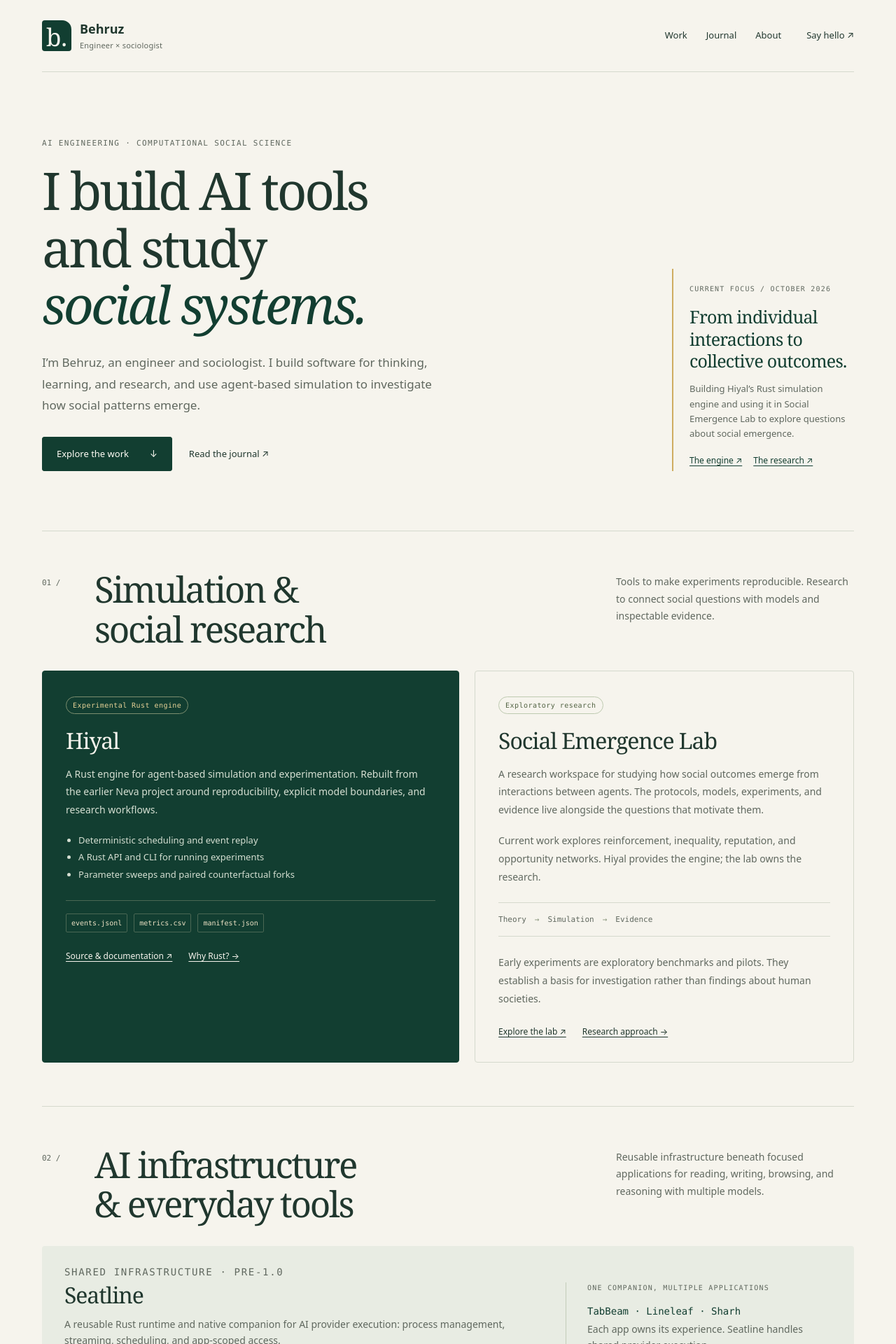
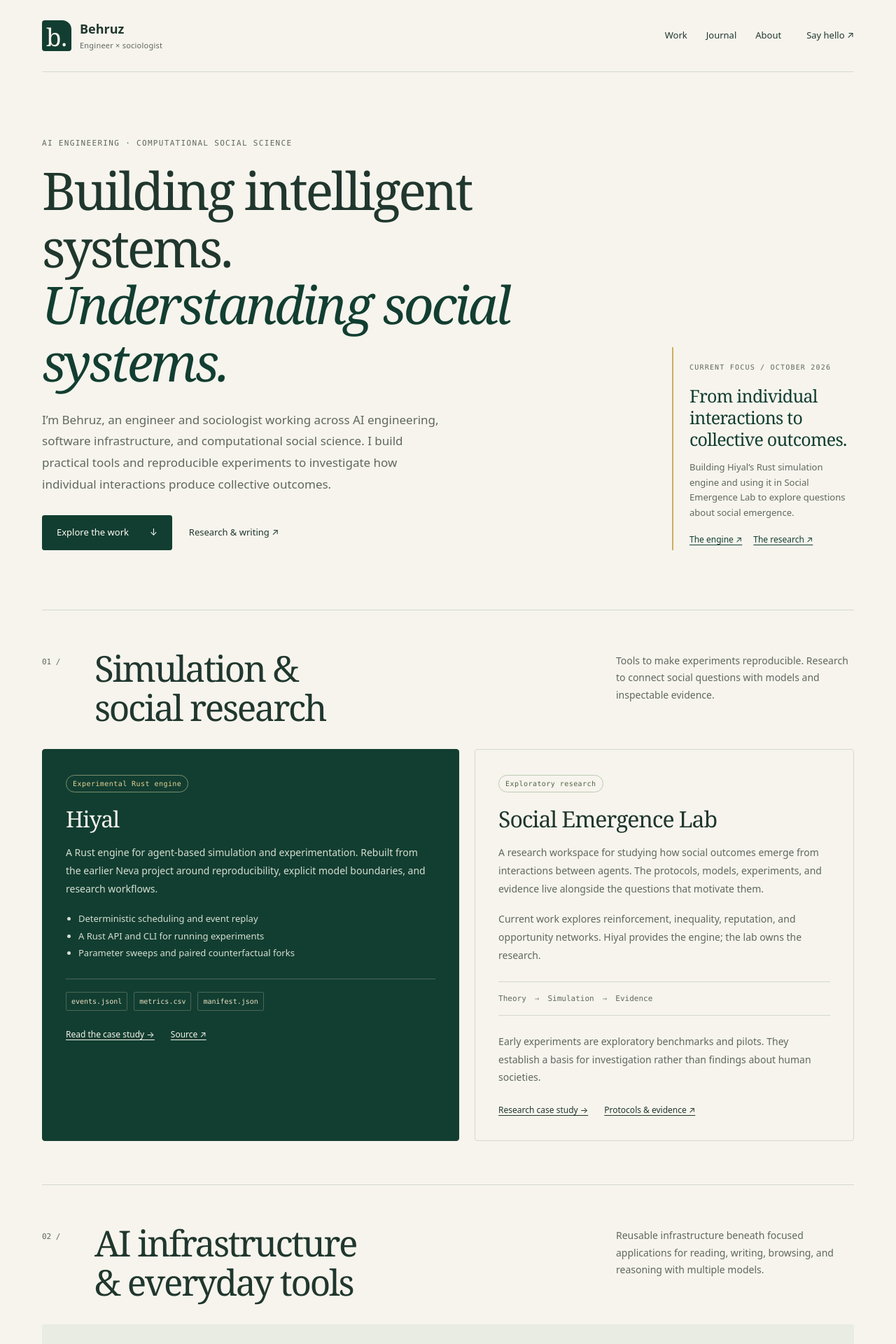
Before and after one commit to davletovb/davletovb.github.io, a Jekyll site: the page built from index.md, in a window 1280 px wide. Shown: the top 1920 px of the page at 70% size. Built offline with Jekyll 4.4.1, drawn with Linux system fonts in a browser that asks for light colours; some of the changed text lies outside the part shown.

Commit message:
Expand research portfolio, add case studies and continuous journal (#1)

```diff
--- a/_config.yml
+++ b/_config.yml
@@ -1,5 +1,5 @@
 title: Behruz — Engineer × Sociologist
-description: AI tools, Rust infrastructure, and reproducible agent-based research. Selected projects and field notes by Behruz.
+description: AI engineering, Rust infrastructure, and computational social science. Projects, research case studies and writing by Behruz.
 url: https://behruz.me
 baseurl: ""
 timezone: Asia/Tashkent
--- a/_includes/recent-notes.html
+++ b/_includes/recent-notes.html
@@ -1,6 +1,6 @@
+{% assign recent_notes = site.pages | where: "kind", "note" | sort: "note_date" | reverse %}
 <ul class="writing-list">
-    <li><a href="/journal/hiyal-rust/"><time datetime="2026-10-21">21 OCT 2026</time><span class="writing-title">Rebuilding Hiyal around reproducibility<span class="writing-description">The move from Python to a Rust engine with open research outputs.</span></span><span aria-hidden="true">↗</span></a></li>
-    <li><a href="/journal/one-companion-many-apps/"><time datetime="2026-10-21">21 OCT 2026</time><span class="writing-title">One companion, several AI applications<span class="writing-description">The boundary between Seatline’s runtime and each application’s purpose.</span></span><span aria-hidden="true">↗</span></a></li>
-    <li><a href="/journal/simulation-and-evidence/"><time datetime="2026-10-21">21 OCT 2026</time><span class="writing-title">From a social question to inspectable evidence<span class="writing-description">How Social Emergence Lab separates models, benchmarks, and findings.</span></span><span aria-hidden="true">↗</span></a></li>
-    <li><a href="/journal/building-bandup/"><time datetime="2026-10-21">21 OCT 2026</time><span class="writing-title">Building a more purposeful learning loop<span class="writing-description">BandUp, Studio, and the relationship between practice and feedback.</span></span><span aria-hidden="true">↗</span></a></li>
-  </ul>
+{% for entry in recent_notes limit: 8 %}
+  <li><a href="{{ entry.url | relative_url }}"><time datetime="{{ entry.note_date }}">{{ entry.note_date | date: "%d %b %Y" | upcase }}</time><span class="writing-title">{{ entry.title | escape }}<span class="writing-description">{{ entry.description | escape }}</span></span><span aria-hidden="true">↗</span></a></li>
+{% endfor %}
+</ul>
--- a/_layouts/default.html
+++ b/_layouts/default.html
@@ -14,7 +14,22 @@
   <meta property="og:title" content="{{ page.title | default: site.title | escape }}">
   <meta property="og:description" content="{{ page.description | default: site.description | escape }}">
   <meta property="og:url" content="{{ page.url | absolute_url }}">
-  <meta name="twitter:card" content="summary">
+  {% if page.image %}<meta property="og:image" content="{{ page.image | absolute_url }}"><meta name="twitter:image" content="{{ page.image | absolute_url }}">{% endif %}
+  <meta name="twitter:card" content="{% if page.image %}summary_large_image{% else %}summary{% endif %}">
+  <link rel="alternate" type="application/atom+xml" title="Behruz · Journal" href="{{ '/feed.xml' | absolute_url }}">
+  {% if page.home %}
+  <script type="application/ld+json">
+  {"@context":"https://schema.org","@type":"Person","name":"Behruz","url":"{{ '/' | absolute_url }}","description":"Engineer and sociologist working in AI engineering and computational social science","sameAs":["https://github.com/davletovb","https://www.linkedin.com/in/behruz-davletov/"],"knowsAbout":["Rust","AI engineering","Computational social science","Agent-based modeling"]}
+  </script>
+  {% elsif page.kind == 'project' %}
+  <script type="application/ld+json">
+  {"@context":"https://schema.org","@type":"CreativeWork","name":{{ page.title | jsonify }},"description":{{ page.description | jsonify }},"url":"{{ page.url | absolute_url }}"{% if page.source_url %},"sameAs":{{ page.source_url | jsonify }}{% endif %},"author":{"@type":"Person","name":"Behruz"}}
+  </script>
+  {% elsif page.kind == 'note' %}
+  <script type="application/ld+json">
+  {"@context":"https://schema.org","@type":"Article","headline":{{ page.title | jsonify }},"description":{{ page.description | jsonify }},"url":"{{ page.url | absolute_url }}","datePublished":{{ page.note_date | jsonify }},"author":{"@type":"Person","name":"Behruz"}}
+  </script>
+  {% endif %}
 </head>
 <body class="{{ page.body_class | default: 'page' }}">
   <a class="skip-link" href="#main">Skip to content</a>
@@ -39,6 +54,22 @@
       <div class="prose">{{ content }}</div>
       <div class="note-end"><a href="{{ '/#work' | relative_url }}">Explore the projects →</a><a href="mailto:hi@behruz.me">Discuss this note ↗</a></div>
     </article>
+    {% elsif page.kind == 'project' %}
+    <article class="case-study">
+      <a class="back-link" href="{{ '/#work' | relative_url }}">← All work</a>
+      <header class="case-header">
+        <p class="eyebrow">Selected work <span aria-hidden="true">/</span> {{ page.category | escape }}</p>
+        <h1>{{ page.title }}</h1>
+        <p class="case-deck">{{ page.description }}</p>
+        <div class="case-meta">
+          {% if page.status %}<span><strong>Status</strong> {{ page.status }}</span>{% endif %}
+          {% if page.stack %}<span><strong>Tools</strong> {{ page.stack }}</span>{% endif %}
+        </div>
+        {% if page.diagram %}<img class="case-diagram" src="{{ page.diagram | relative_url }}" alt="{{ page.diagram_alt | escape }}" loading="lazy" width="1120" height="460">{% endif %}
+      </header>
+      <div class="prose case-content">{{ content }}</div>
+      <div class="note-end"><a href="{{ '/#work' | relative_url }}">All projects →</a>{% if page.source_url %}<a href="{{ page.source_url }}">Source and documentation ↗</a>{% endif %}</div>
+    </article>
     {% else %}
     {{ content }}
     {% endif %}
--- a/assets/css/site.css
+++ b/assets/css/site.css
@@ -238,3 +238,27 @@
   .current-focus { display: none; }
   .hero { display: block; }
 }
+
+/* Case studies: substantive context before tool badges. */
+.case-study { max-width: 920px; margin: 0 auto; padding: 52px 0 84px; }
+.case-header { margin-top: 45px; }
+.case-header h1 { font-size: clamp(3.5rem, 7vw, 6.2rem); margin: 13px 0 23px; overflow-wrap: anywhere; }
+.case-deck { font-size: clamp(1.15rem, 2.3vw, 1.5rem); line-height: 1.6; color: var(--muted); max-width: 720px; }
+.case-meta { display: flex; flex-wrap: wrap; gap: 12px 35px; font-size: 13px; color: var(--muted); margin: 28px 0 29px; }
+.case-meta strong { color: var(--ink); font-weight: 600; margin-right: 8px; }
+.case-diagram { display: block; width: 100%; height: auto; border: 1px solid var(--line); background: #e8ece3; border-radius: 5px; }
+.case-content { max-width: 740px; margin: 42px auto 0; }
+.case-content h2 { margin-top: 49px; }
+.case-content a { text-decoration-color: var(--gold); }
+.case-content table { border-collapse: collapse; width: 100%; font-size: 14px; }
+.case-content td, .case-content th { text-align: left; border-bottom: 1px solid var(--line); padding: 11px 12px 11px 0; }
+.case-content th { font-weight: 600; }
+.case-content p, .case-content li { overflow-wrap: anywhere; }
+.journal-continuity { border-top: 1px solid var(--line); margin: 22px 0 45px; padding: 25px 0 0; color: var(--muted); max-width: 720px; font-size: 14px; }
+@media (max-width:720px) {
+  .case-study { padding: 31px 0 60px; }
+  .case-header { margin-top: 30px; }
+  .case-header h1 { font-size: clamp(2.9rem, 12vw, 4rem); }
+  .case-meta { flex-direction: column; gap: 7px; }
+  .case-content { margin-top: 25px; }
+}
--- a/index.md
+++ b/index.md
@@ -1,16 +1,16 @@
 ---
 layout: default
-title: AI tools, Rust infrastructure, and social research
-description: I’m Behruz, an engineer and sociologist building AI applications, Rust infrastructure, and reproducible simulations of social systems.
+title: AI engineering and computational social science
+description: Behruz builds intelligent systems and studies social systems through AI engineering, Rust infrastructure, and reproducible agent-based research.
 home: true
 body_class: home-page
 ---
 <section class="hero" aria-labelledby="intro">
   <div>
     <p class="eyebrow">AI engineering · Computational social science</p>
-    <h1 id="intro">I build AI tools<br>and study<br><em>social systems.</em></h1>
-    <p class="hero-intro">I’m Behruz, an engineer and sociologist. I build software for thinking, learning, and research, and use agent-based simulation to investigate how social patterns emerge.</p>
-    <div class="hero-links"><a class="button" href="#work">Explore the work <span aria-hidden="true">↓</span></a><a class="text-link" href="/journal/">Read the journal ↗</a></div>
+    <h1 id="intro">Building intelligent systems.<br><em>Understanding social systems.</em></h1>
+    <p class="hero-intro">I’m Behruz, an engineer and sociologist working across AI engineering, software infrastructure, and computational social science. I build practical tools and reproducible experiments to investigate how individual interactions produce collective outcomes.</p>
+    <div class="hero-links"><a class="button" href="#work">Explore the work <span aria-hidden="true">↓</span></a><a class="text-link" href="/journal/">Research &amp; writing ↗</a></div>
   </div>
   <aside class="current-focus" aria-labelledby="focus-title">
     <p class="eyebrow">Current focus / October 2026</p>
@@ -29,7 +29,7 @@
       <p>A Rust engine for agent-based simulation and experimentation. Rebuilt from the earlier Neva project around reproducibility, explicit model boundaries, and research workflows.</p>
       <ul class="project-points"><li>Deterministic scheduling and event replay</li><li>A Rust API and CLI for running experiments</li><li>Parameter sweeps and paired counterfactual forks</li></ul>
       <div class="artifact-list" aria-label="Research output formats"><code>events.jsonl</code><code>metrics.csv</code><code>manifest.json</code></div>
-      <div class="project-links"><a href="https://github.com/davletovb/hiyal">Source &amp; documentation ↗</a><a href="/journal/hiyal-rust/">Why Rust? →</a></div>
+      <div class="project-links"><a href="/projects/hiyal/">Read the case study →</a><a href="https://github.com/davletovb/hiyal">Source ↗</a></div>
     </article>
     <article class="project">
       <span class="status">Exploratory research</span>
@@ -38,7 +38,7 @@
       <p>Current work explores reinforcement, inequality, reputation, and opportunity networks. Hiyal provides the engine; the lab owns the research.</p>
       <div class="research-path" aria-label="Research process"><span>Theory</span><span aria-hidden="true">→</span><span>Simulation</span><span aria-hidden="true">→</span><span>Evidence</span></div>
       <p>Early experiments are exploratory benchmarks and pilots. They establish a basis for investigation rather than findings about human societies.</p>
-      <div class="project-links"><a href="https://github.com/davletovb/social-emergence-lab">Explore the lab ↗</a><a href="/journal/simulation-and-evidence/">Research approach →</a></div>
+      <div class="project-links"><a href="/projects/social-emergence-lab/">Research case study →</a><a href="https://github.com/davletovb/social-emergence-lab">Protocols &amp; evidence ↗</a></div>
     </article>
   </div>
 </section>
@@ -46,21 +46,21 @@
 <section class="section" aria-labelledby="ai-title">
   <header class="section-heading"><span class="section-number" aria-hidden="true">02 /</span><h2 id="ai-title">AI infrastructure<br>&amp; everyday tools</h2><p class="section-description">Reusable infrastructure beneath focused applications for reading, writing, browsing, and reasoning with multiple models.</p></header>
   <article class="runtime">
-    <div><p class="eyebrow">Shared infrastructure · Pre-1.0</p><h3>Seatline</h3><p>A reusable Rust runtime and native companion for AI provider execution: process management, streaming, scheduling, and app-scoped access.</p><div class="project-links"><a href="https://github.com/davletovb/seatline">Explore Seatline ↗</a><a href="/journal/one-companion-many-apps/">Architecture note →</a></div></div>
+    <div><p class="eyebrow">Shared infrastructure · Pre-1.0</p><h3>Seatline</h3><p>A reusable Rust runtime and native companion for AI provider execution: process management, streaming, scheduling, and app-scoped access.</p><div class="project-links"><a href="/projects/seatline/">Architecture case study →</a><a href="https://github.com/davletovb/seatline">Source ↗</a></div></div>
     <div class="runtime-detail"><p class="eyebrow">One companion, multiple applications</p><div class="consumer-list">TabBeam · Lineleaf · Sharh</div><p>Each app owns its experience. Seatline handles shared provider execution.</p></div>
   </article>
   <div class="apps-grid">
-    <article class="app"><div><h3>Sharh <span>Read with the source in view</span></h3><p>A browser reading assistant for examining summaries, arguments, and structure, with paragraph references that let you check the reading against the text.</p><small>In development · Reading &amp; analysis</small></div><a class="app-arrow" href="https://github.com/davletovb/sharh" aria-label="Sharh source and documentation">↗</a></article>
-    <article class="app"><div><h3>Lineleaf <span>Clearer writing. Still your words.</span></h3><p>A browser writing assistant for corrections and rewrites, with explicit acceptance and undo, conservative editing, and attention to preserving meaning.</p><small>Development prototype · Writing</small></div><a class="app-arrow" href="https://github.com/davletovb/Lineleaf" aria-label="Lineleaf source and documentation">↗</a></article>
-    <article class="app"><div><h3>TabBeam <span>AI where you’re browsing</span></h3><p>Ask about the tab or selection you explicitly share, then continue the conversation in a fuller workspace when the question needs more room.</p><small>In development · Browser assistance</small></div><a class="app-arrow" href="https://github.com/davletovb/TabBeam" aria-label="TabBeam source and documentation">↗</a></article>
-    <article class="app"><div><h3>Shoora <span>Currently published as Conclave</span></h3><p>A local-first workspace for comparing, debating, critiquing, and synthesizing responses from multiple AI models through explicit workflows.</p><small>In development · Multi-model reasoning</small></div><a class="app-arrow" href="https://github.com/davletovb/conclave" aria-label="Shoora source, currently named Conclave">↗</a></article>
+    <article class="app"><div><h3>Sharh <span>Read with the source in view</span></h3><p>A browser reading assistant for examining summaries, arguments, and structure, with paragraph references that let you check the reading against the text.</p><small>In development · Reading &amp; analysis</small></div><a class="app-arrow" href="/projects/sharh/" aria-label="Read about Sharh">↗</a></article>
+    <article class="app"><div><h3>Lineleaf <span>Clearer writing. Still your words.</span></h3><p>A browser writing assistant for corrections and rewrites, with explicit acceptance and undo, conservative editing, and attention to preserving meaning.</p><small>Development prototype · Writing</small></div><a class="app-arrow" href="/projects/lineleaf/" aria-label="Read about Lineleaf">↗</a></article>
+    <article class="app"><div><h3>TabBeam <span>AI where you’re browsing</span></h3><p>Ask about the tab or selection you explicitly share, then continue the conversation in a fuller workspace when the question needs more room.</p><small>In development · Browser assistance</small></div><a class="app-arrow" href="/projects/tabbeam/" aria-label="Read about TabBeam">↗</a></article>
+    <article class="app"><div><h3>Shoora <span>Currently published as Conclave</span></h3><p>A local-first workspace for comparing, debating, critiquing, and synthesizing responses from multiple AI models through explicit workflows.</p><small>In development · Multi-model reasoning</small></div><a class="app-arrow" href="/projects/shoora/" aria-label="Read about Shoora, published as Conclave">↗</a></article>
   </div>
 </section>
 
 <section class="section" aria-labelledby="learning-title">
   <header class="section-heading"><span class="section-number" aria-hidden="true">03 /</span><h2 id="learning-title">Learning<br>by doing</h2><p class="section-description">A place to apply adaptive interfaces and AI feedback to the sustained, ordinary work of learning.</p></header>
   <article class="learning">
-    <div><span class="status">In development</span><h3>BandUp</h3><p>An IELTS preparation project spanning Listening, Reading, Writing, and Speaking. Diagnostics, focused practice, and review help turn broad goals into manageable daily sessions.</p><p>Studio explores a more structured, adaptive learning workspace on the same backend. The work brings together product design, assessment, and AI-assisted feedback.</p><div class="project-links"><a href="/journal/building-bandup/">Read the project note →</a></div></div>
+    <div><span class="status">In development</span><h3>BandUp</h3><p>An IELTS preparation project spanning Listening, Reading, Writing, and Speaking. Diagnostics, focused practice, and review help turn broad goals into manageable daily sessions.</p><p>Studio explores a more structured, adaptive learning workspace on the same backend. The work brings together product design, assessment, and AI-assisted feedback.</p><div class="project-links"><a href="/projects/bandup/">Explore the learning project →</a><a href="/journal/building-bandup/">Design note ↗</a></div></div>
     <div class="learning-loop" aria-label="BandUp learning loop"><div class="loop-step"><span class="step-number">01</span><div><strong>Find the next useful step</strong><p>Use diagnostic signals to focus practice.</p></div></div><div class="loop-step"><span class="step-number">02</span><div><strong>Practice with purpose</strong><p>Work through targeted drills and full tasks.</p></div></div><div class="loop-step"><span class="step-number">03</span><div><strong>Return, review, adapt</strong><p>Connect feedback and review to the next session.</p></div></div></div>
   </article>
 </section>
```
Also changed, not shown: feed.xml (added, +24 -0 lines), journal.md (+2 -6 lines), projects/bandup.md (added, +25 -0 lines), projects/hiyal.md (added, +39 -0 lines), projects/lineleaf.md (added, +23 -0 lines), projects/seatline.md (added, +41 -0 lines), projects/sharh.md (added, +27 -0 lines), projects/shoora.md (added, +25 -0 lines), projects/social-emergence-lab.md (added, +41 -0 lines), projects/tabbeam.md (added, +23 -0 lines), sitemap.xml (+9 -6 lines), README.md, assets/diagrams/hiyal.svg (added), assets/diagrams/seatline.svg (added), 1 more files.
